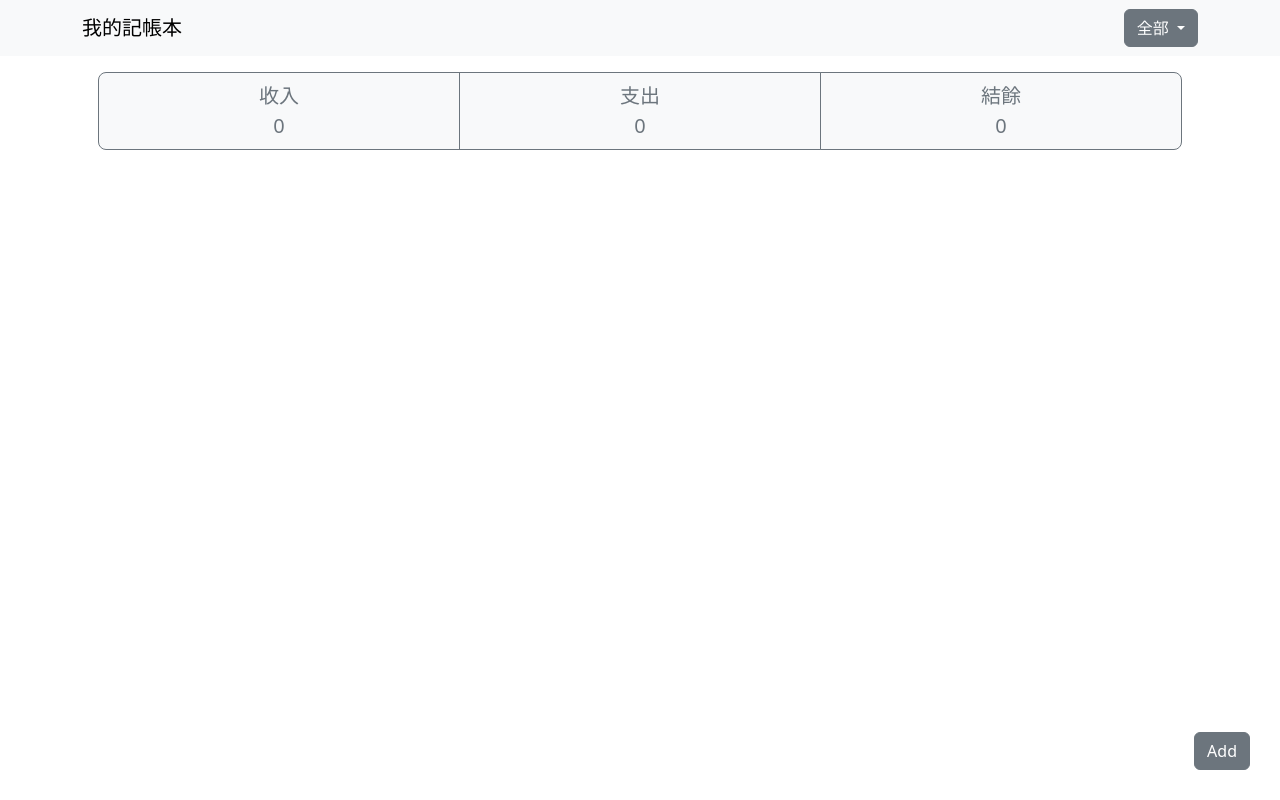
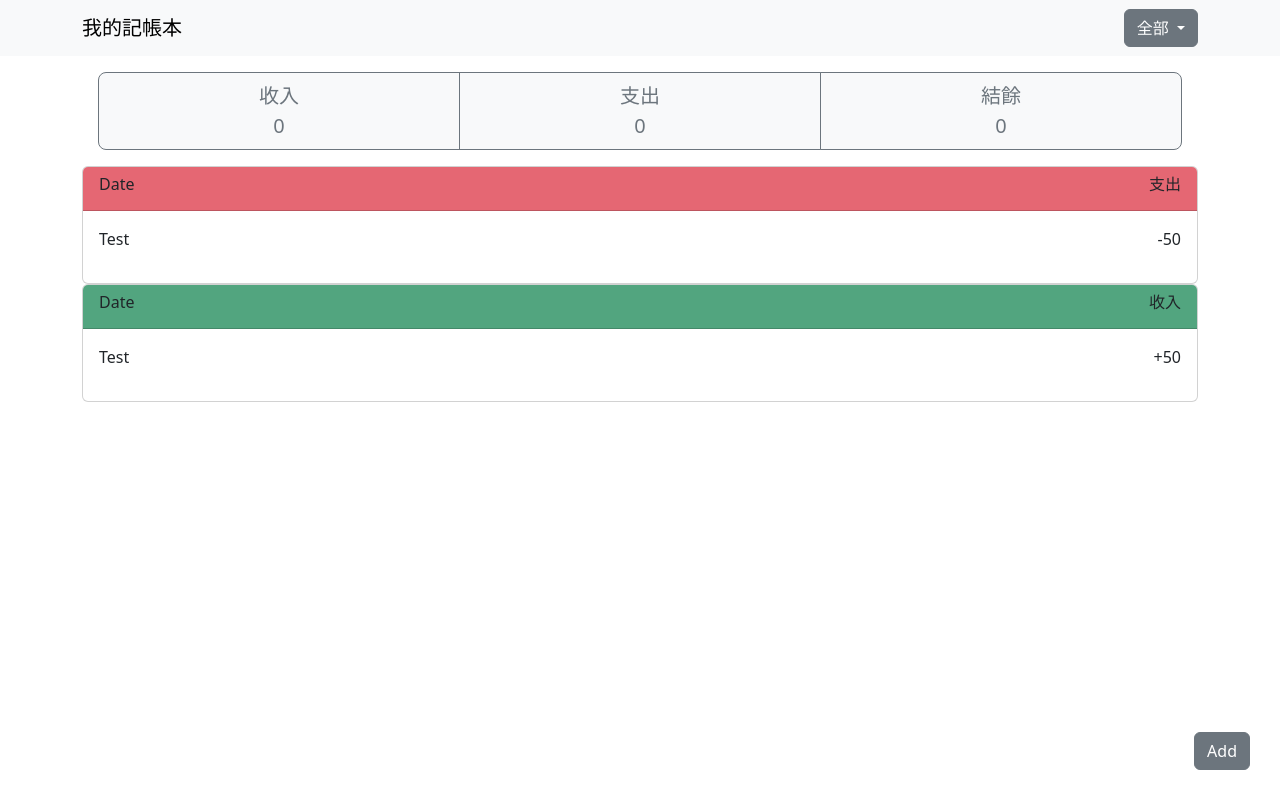
Before and after one commit to ericcheng09/account_book_bs, a plain HTML site: page index.html in a window 1280 px wide. Drawn offline with nearby package versions, Linux system fonts and the light colour scheme.

Commit message:
add basic card layout example

```diff
--- a/index.html
+++ b/index.html
@@ -46,7 +46,22 @@
 
             <div class="cards" id="cards">
                 <!--顯示indexeddb資料庫資料-->
-                <div id="card-item"></div>
+                <div class="card">
+                    <div class="card-header d-flex bg-danger bg-opacity-75 justify-content-between">
+                        <h6>Date</h6><h6 class="ms-auto">支出</h6>
+                    </div>
+                    <div class="card-body d-flex">
+                        <p>Test</p><p class="ms-auto">-50</p>
+                    </div>
+                </div>
+                <div class="card">
+                    <div class="card-header d-flex bg-success bg-opacity-75 justify-content-between">
+                        <h6>Date</h6><h6 class="ms-auto">收入</h6>
+                    </div>
+                    <div class="card-body d-flex">
+                        <p>Test</p><p class="ms-auto">+50</p>
+                    </div>
+                </div>
             </div>
 
             <button type="button" class="add btn btn-secondary" data-bs-toggle="modal" data-bs-target="#addModal">
```
